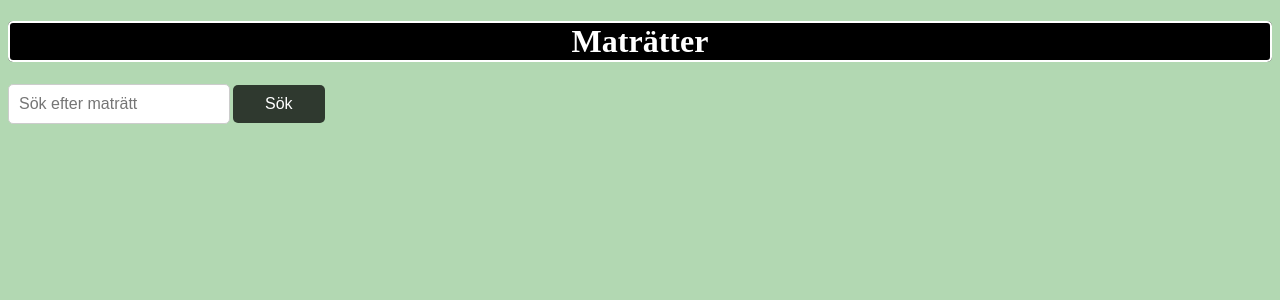
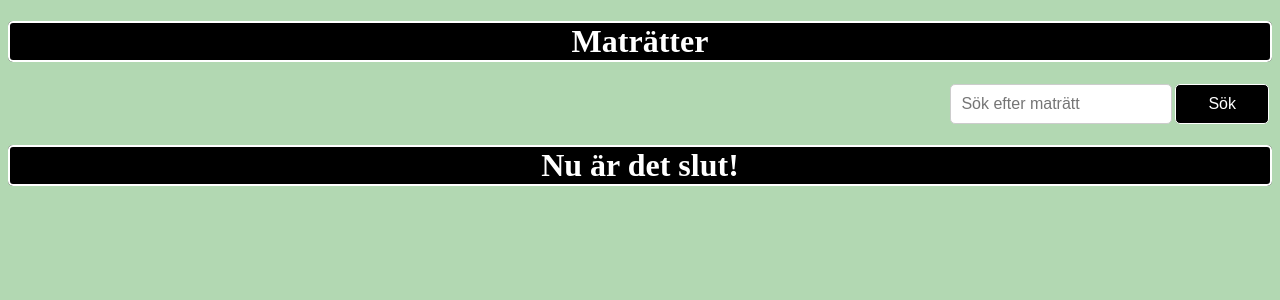
Before and after one commit to EmmaMargit/MatApp-React, a React (Vite) app: page / in a window 1280 px wide. Shown: the top 300 px of the page. Built offline with nearby package versions, Linux system fonts and the light colour scheme.

Commit message:
styling of the footer

```diff
--- a/src/App.jsx
+++ b/src/App.jsx
@@ -4,6 +4,7 @@ import viteLogo from '/vite.svg'
 import './stylesheet/App.css';
 import './stylesheet/InputField.css';
 import './stylesheet/Header.module.css';
+import './stylesheet/Footer.module.css';
 import Header from './componets/boilerplats/Header'
 import MainContent from './componets/boilerplats/MainContent'
 import ShowDetail from './componets/ShowDetail'
@@ -17,6 +18,7 @@ function App() {
      <Header />
      {/* Input kommer flyttas till headern */}
      <InputField />
+     <Footer />
     </div>
   )
 }
--- a/src/componets/InputField.jsx
+++ b/src/componets/InputField.jsx
@@ -9,7 +9,7 @@ function InputField ({}){
 
     return (
         <div>
-            <form>
+            <form className="form_Container">
                 {/* onChange är en attribut som utför en funktion när något händer med inputen */}
                 {/* Vi tar emot en händelse(event) och sätter dess värde till variabeln food. */}
                 <input
--- a/src/componets/boilerplats/Footer.jsx
+++ b/src/componets/boilerplats/Footer.jsx
@@ -1,10 +1,12 @@
-function Footer (){
+import React from 'react';
+import styles from '../../stylesheet/Footer.module.css';
 
+function Footer() {
     return (
-        <>
-
-        </>
-    )
-}
+      <footer className={styles.footer}>
+        <h1 className={styles.h1_footer}>Nu är det slut!</h1>
+      </footer>
+    );
+  }
 
 export default Footer;
--- /dev/null
+++ b/src/stylesheet/Footer.module.css
@@ -0,0 +1,12 @@
+.footer {
+    background-color: black;
+    border-radius: 5px;
+    /* Denna kan man ha i en delad
+    med .h1_title så upprepar man inte koden */
+}
+.h1_footer {
+    color: white;
+    text-align: center;
+    border: 2px solid white;
+    border-radius: 5px;
+}
--- a/src/stylesheet/InputField.css
+++ b/src/stylesheet/InputField.css
@@ -1,19 +1,28 @@
-#searchInput {
-    width: 200px; /* Ange önskad bredd */
-    padding: 10px; /* Ange önskat inre mellanrum */
-    border: 1px solid #ccc; /* Ange ramstil och färg */
-    border-radius: 5px; /* Ange rundning på hörnen */
-    font-size: 16px; /* Ange textstorlek */
-    outline: none; /* Ta bort fokusramsen */
+.form_Container {
+    display: flex;
+    justify-content: center;
+    align-items: center;
 }
 
+#searchInput {
+    width: 200px;
+    padding: 10px;
+    border: 1px solid #ccc;
+    border-radius: 5px;
+    font-size: 16px;
+    /* Ta bort fokusramsen */
+    outline: none;
+    margin-left: auto;
+}
+
+/* Ändra ramfärgen när input-fältet är i fokus */
 #searchInput:focus {
-    border-color: black; /* Ändra ramfärgen när input-fältet är i fokus */
+    border-color: black;
 }
 
 #search-btn {
-    background-color: rgba(0, 0, 0, 0.734);
-    border: none;
+    background-color: black;
+    border: 1px solid white;
     border-radius: 5px;
     color: white;
     padding: 10px 32px;
```
